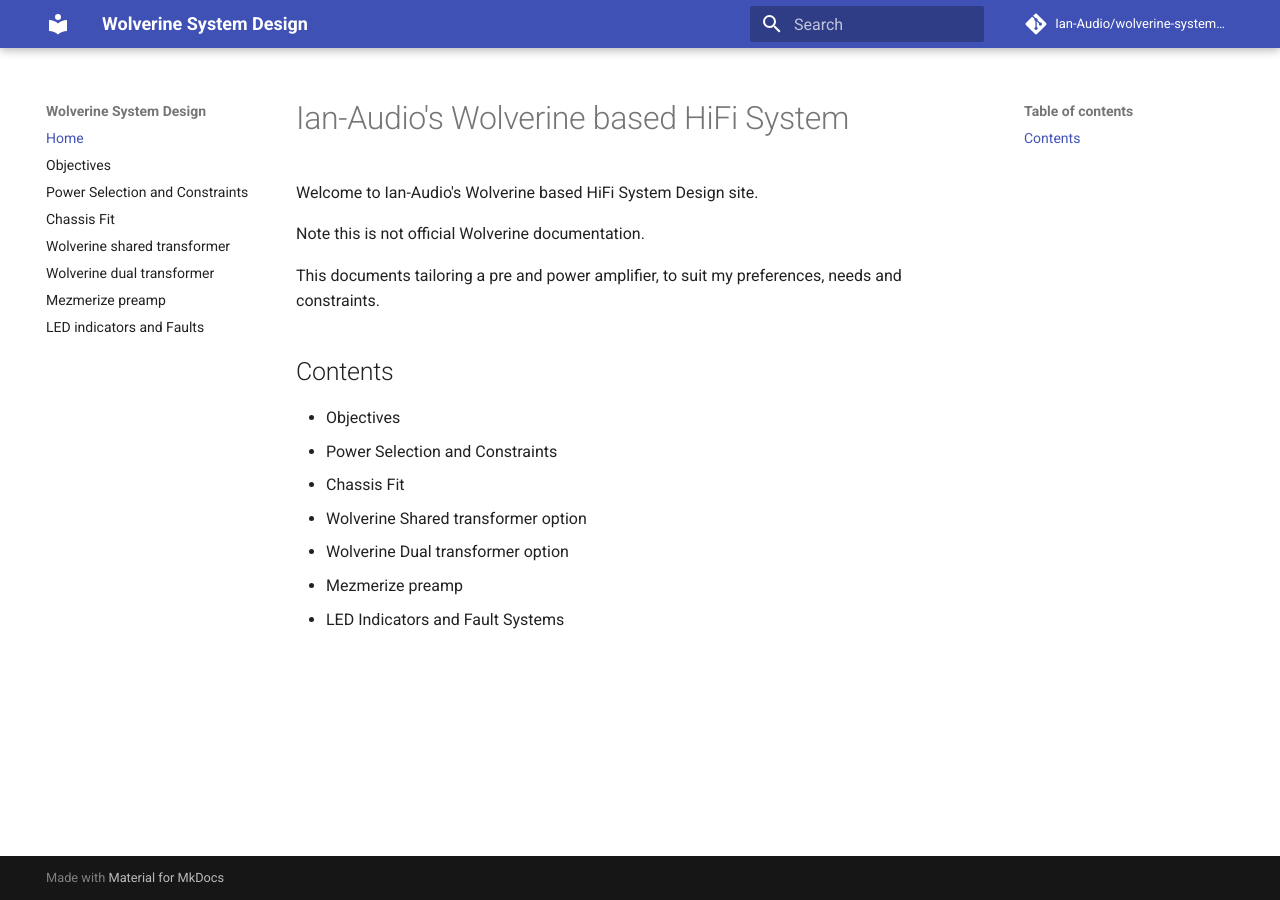
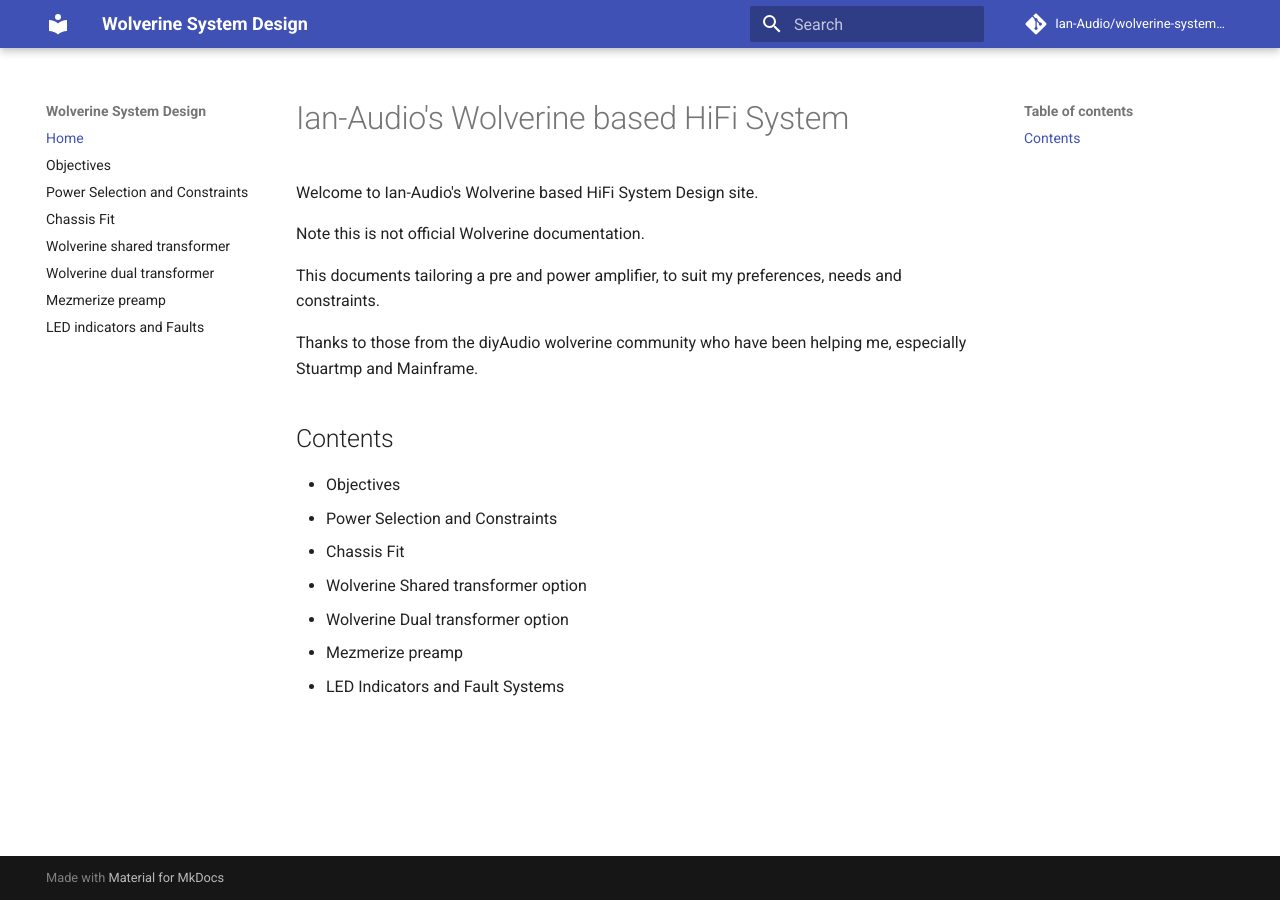
Before and after one commit to Ian-Audio/wolverine-system-design-framework, an MkDocs documentation site: the page built from docs/index.md, in a window 1280 px wide. Built offline with MkDocs 1.6.1 and Material for MkDocs 9.7.7, drawn with Linux system fonts in a browser that asks for light colours; comment, search, counter and statistics services are not loaded.

```diff
--- a/docs/index.md
+++ b/docs/index.md
@@ -6,6 +6,7 @@ Note this is not official Wolverine documentation.
 
 This documents tailoring a pre and power amplifier, to suit my preferences, needs and constraints.
 
+Thanks to those from the diyAudio wolverine community who have been helping me, especially Stuartmp and Mainframe.
 
 ## Contents
 
```
Also changed, not shown: docs/images/wolverine-sharedtx.jpg, site/index.html, site/search/search_index.json.
